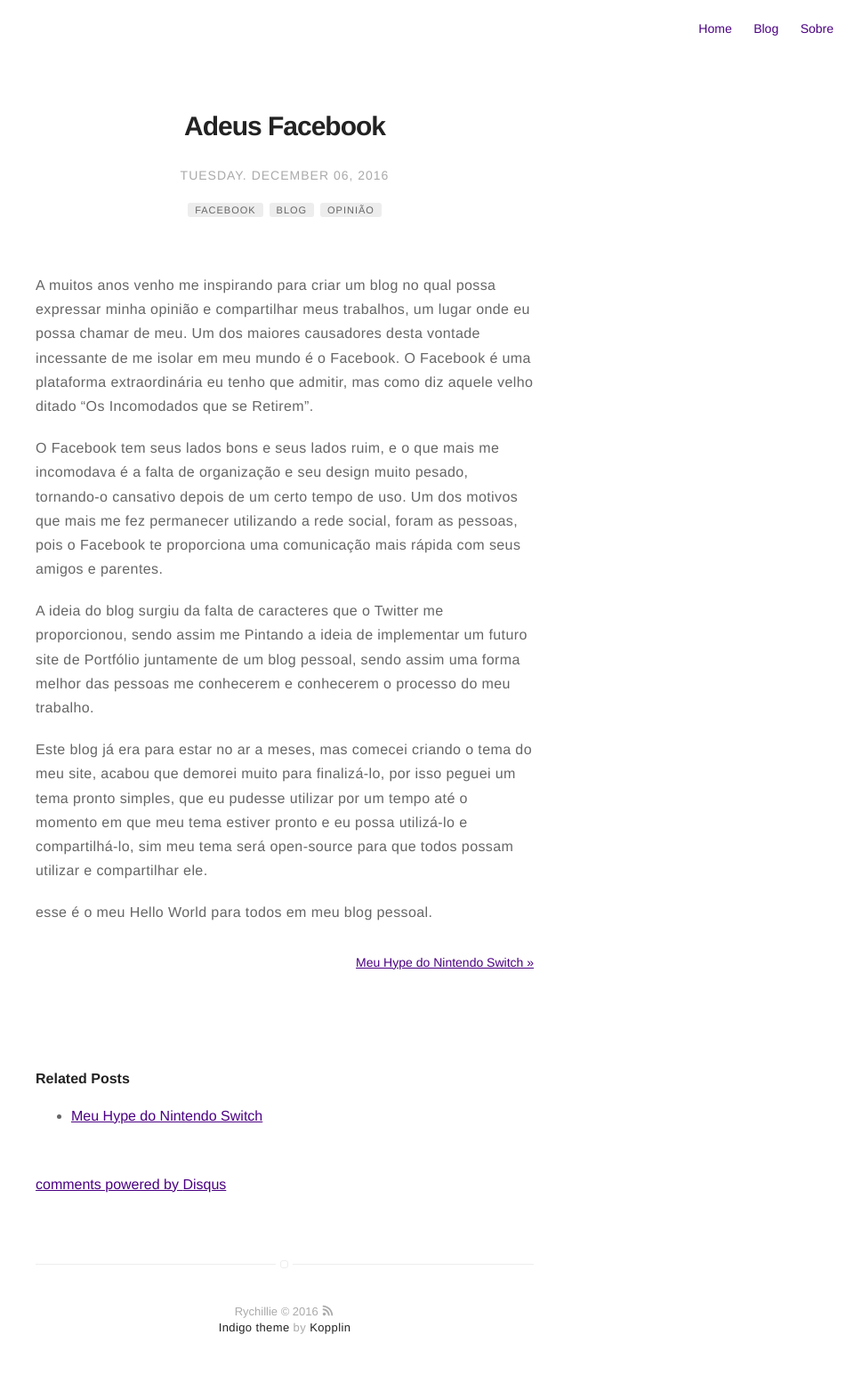
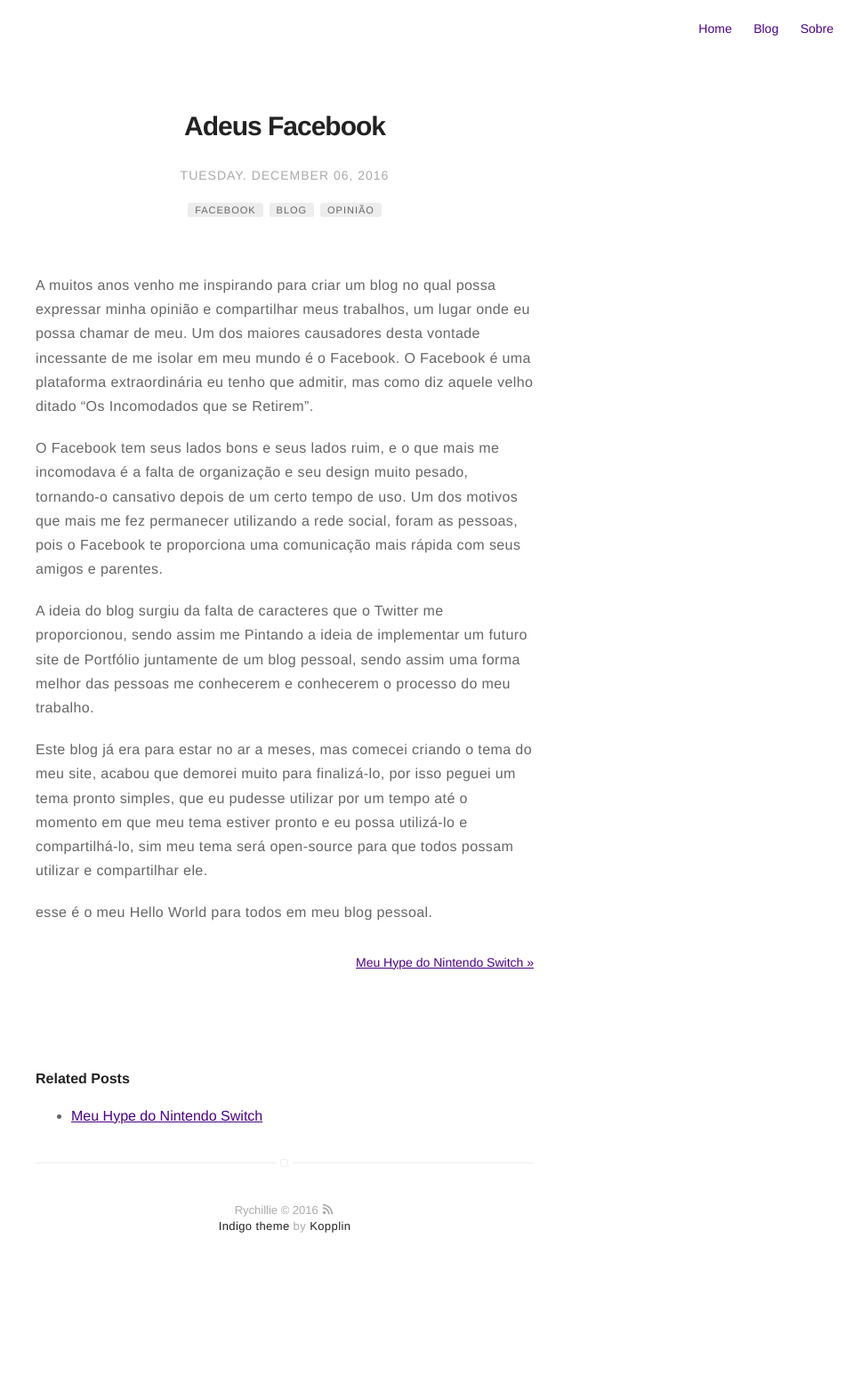
Before and after one commit to Rychillie/rychillieOLD, a Jekyll site: the page built from _posts/2016/12/2016-12-06-adeus-facebook.markdown, in a window 1280 px wide. Shown: the whole page at 89% size, without its empty margins (320-1280 px from the left). Built offline with Jekyll 4.4.1, drawn with Linux system fonts in a browser that asks for light colours; comment, search, counter and statistics services are not loaded; after the commit the page ends 1450 px from its top, so only the background shows below that; some of the changed lines change nothing that is shown.

Commit message:
Update post.html

```diff
--- a/_layouts/post.html
+++ b/_layouts/post.html
@@ -39,11 +39,3 @@
 {% if site.related %}
     {% include related.html %}
 {% endif %}
-
-{% if site.show-author %}
-    {% include author.html %}
-{% endif %}
-
-{% if site.disqus %}
-    {% include disqus.html %}
-{% endif %}
```
